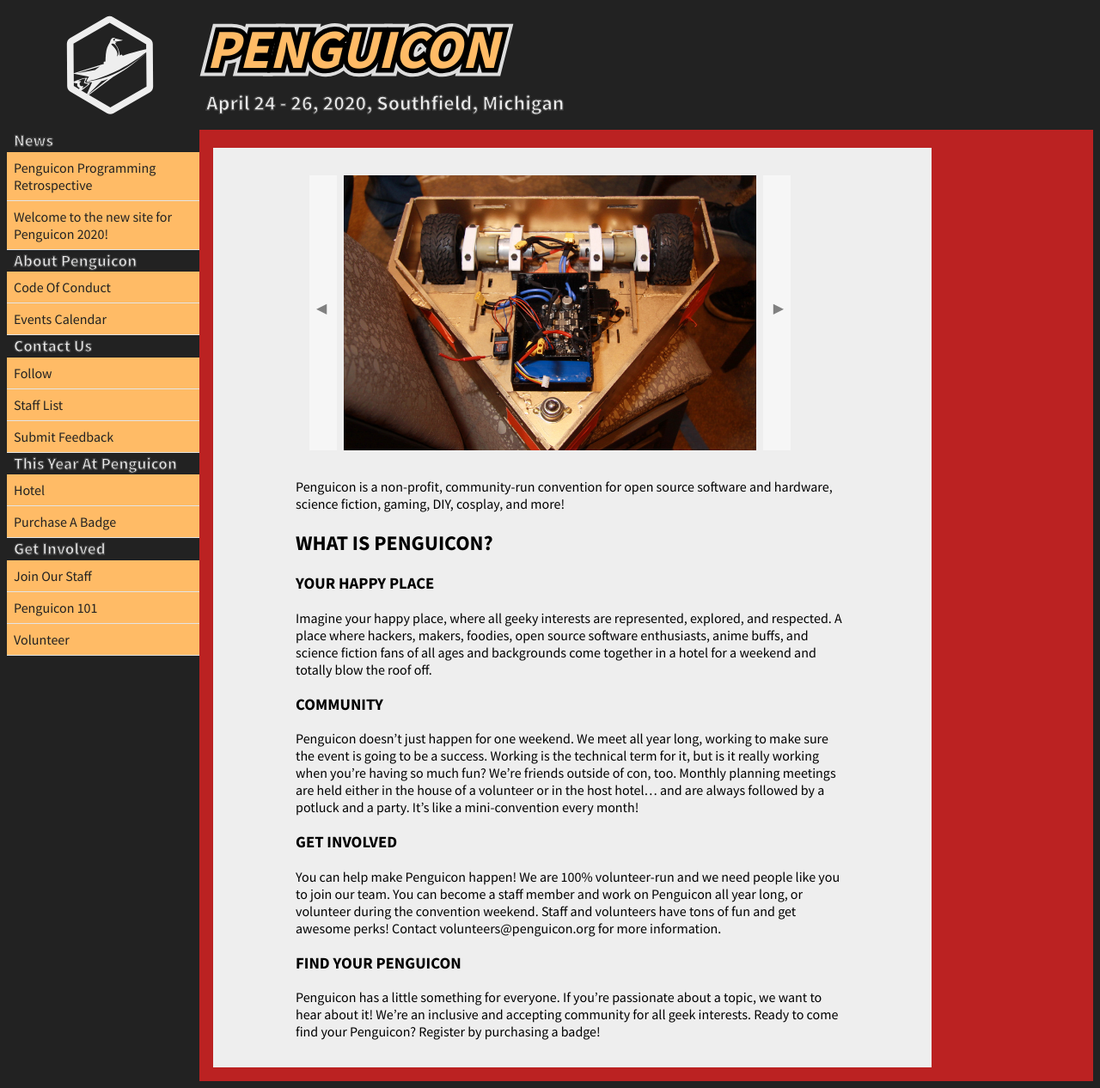
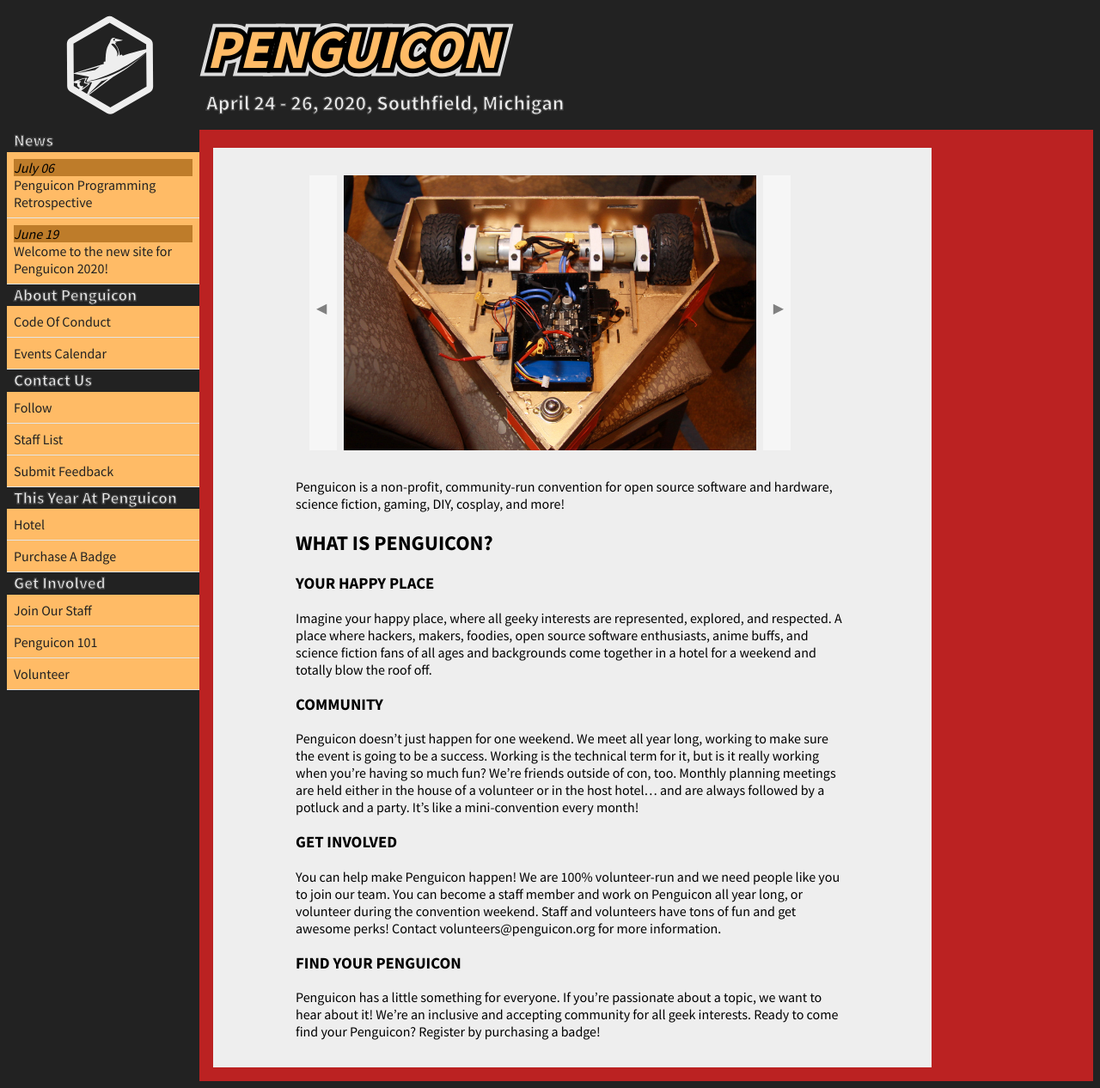
Before and after one commit to penguicon/penguiconwebsite, a Jekyll site: the page built from index.md, in a window 1280 px wide. Shown: the whole page at 86% size. Built offline with Jekyll 4.4.1, drawn with Linux system fonts in a browser that asks for light colours.

Commit message:
Add date to blog posts in nav.

```diff
--- a/_layouts/page.html
+++ b/_layouts/page.html
@@ -39,7 +39,8 @@
         <ul class="submenu">
           {% for post in site.posts %}
           <li class="submenu-item">
-            <a href="{{ post.url }}">{{ post.title }}</a>
+            <p class="dateline">{{ post.date | date: '%B %d' }}</p>
+            <p><a href="{{ post.url }}">{{ post.title }}</a></p>
           </li>
           {% endfor %}
         </ul>
--- a/assets/css/main.css
+++ b/assets/css/main.css
@@ -109,6 +109,17 @@
 .submenu-item a {
   color: #222;
   text-decoration: none;
+}
+
+.submenu-item p {
+  margin: 0;
+}
+
+.dateline {
+  font-style: italic;
+  margin: 0;
+  padding-right: .5rem;
+  background-color: rgb(190, 124, 42);
 }
 
 .wrapper {
```
